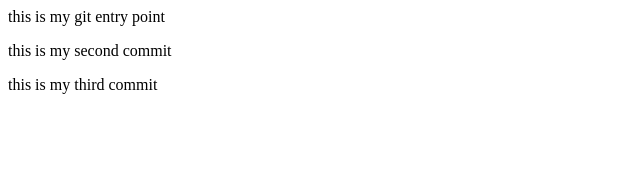
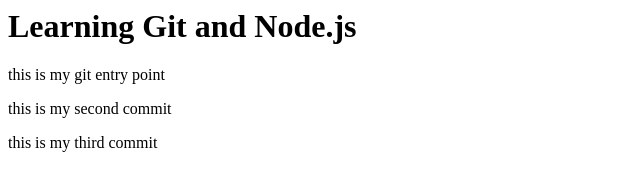
Before and after one commit to haardiksikka/git-test, a website: page index.html in a window 1280 px wide. Shown: the whole page, without its empty margins (0-640 px from the left). Drawn offline with Linux system fonts and the light colour scheme.

Commit message:
fourth commit

```diff
--- a/index.html
+++ b/index.html
@@ -3,8 +3,10 @@
         <title>git set up</title>
     </head>
     <body>
+        <h1>Learning Git and Node.js</h1>
         <p>this is my git entry point</p>
         <p> this is my second commit</p>
         <p> this is my third commit</p>
+
     </body>
 </html>
```
Also changed, not shown: package.json (added, +24 -0 lines), 2 other files.
